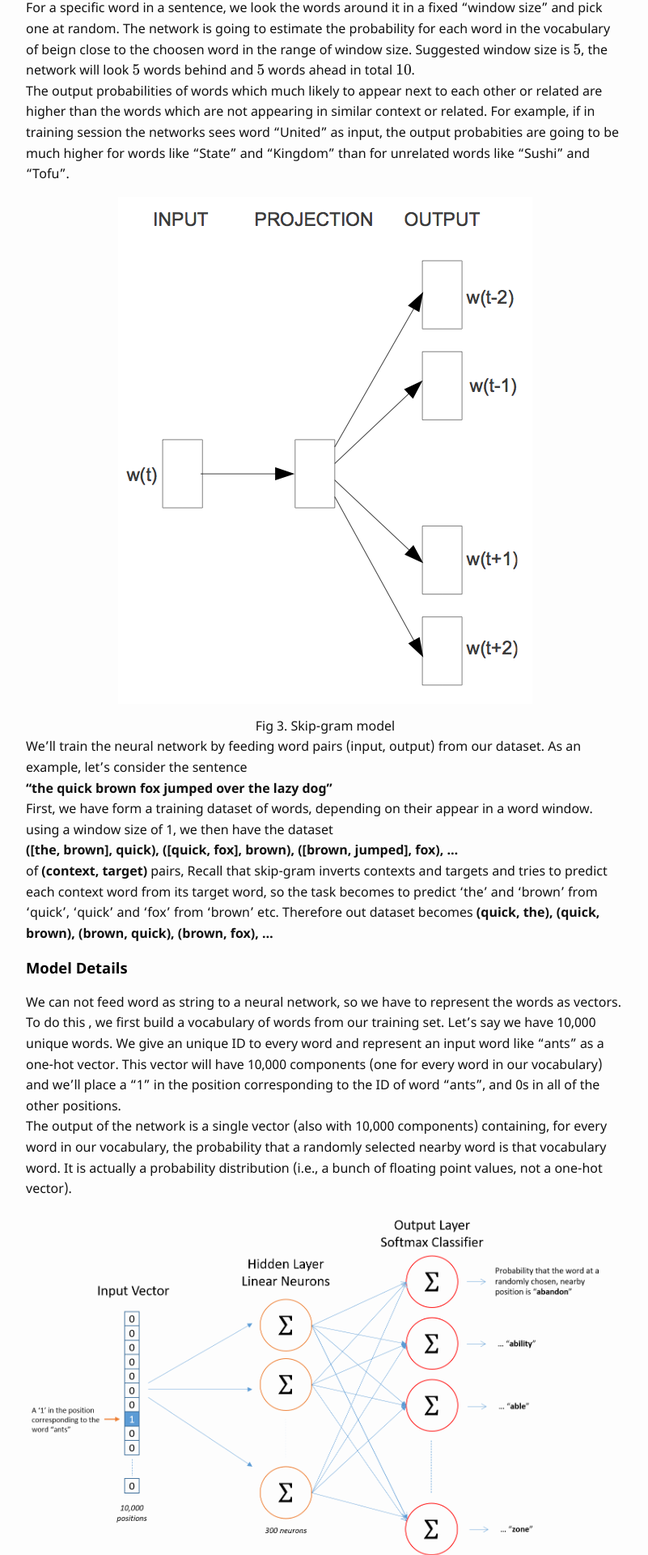
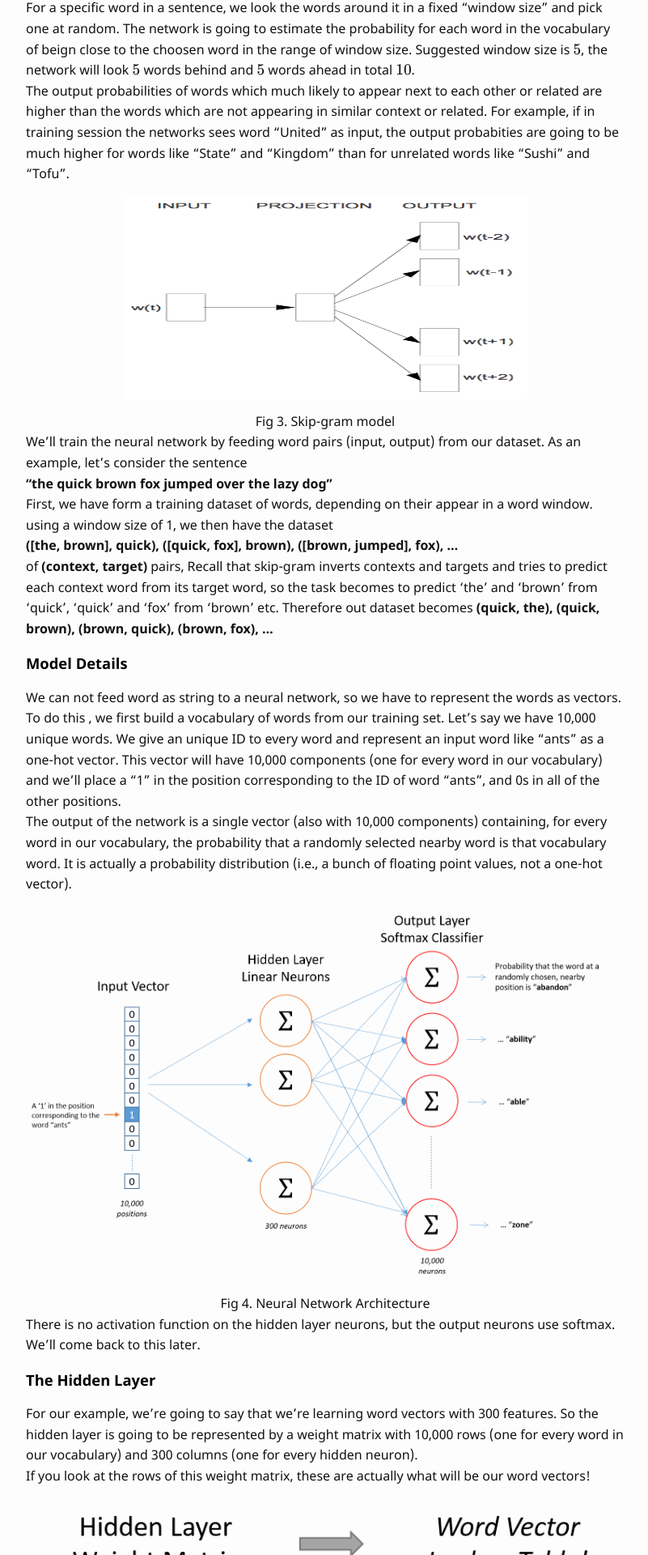
Before and after one commit to monirahmedtanveen/sumit.log, a Jekyll site: the page built from _posts/2018-05-26-the-intuition-behind-word-embeddings-and-details-on-word2vec-skip-gram-model.md, in a window 1280 px wide. Shown: the part 3553-5473 px from the top of the page at 81% size, without its empty margins (238-1039 px from the left). Built offline with Jekyll 4.4.1, drawn with Linux system fonts in a browser that asks for light colours; formulas are drawn with MathJax 3.

Commit message:
Update 2018-05-26-the-intuition-behind-word-embeddings-and-details-on-word2vec-skip-gram-model.md

```diff
--- a/_posts/2018-05-26-the-intuition-behind-word-embeddings-and-details-on-word2vec-skip-gram-model.md
+++ b/_posts/2018-05-26-the-intuition-behind-word-embeddings-and-details-on-word2vec-skip-gram-model.md
@@ -63,7 +63,7 @@ The neural network architechture of skip-gram model is quite simple. We are goin
 For a specific word in a sentence, we look the words around it in a fixed "window size" and pick one at random. The network is going to estimate the probability for each word in the vocabulary of beign close to the choosen word in the range of window size. Suggested window size is $$5$$, the network will look $$5$$ words behind and $$5$$ words ahead in total $$10$$.<br>
 The output probabilities of words which much likely to appear next to each other or related are higher than the words which are not appearing in similar context or related. For example, if in training session the networks sees word "United" as input, the output probabities are going to be much higher for words like "State" and "Kingdom" than for unrelated words like "Sushi" and "Tofu".<br>
 
-![Skip-gram]({{ '/assets/images/posts/2018-05-26-the-intuition-behind-word-embeddings-and-details-on-word2vec-skip-gram-model/skip-gram.png' width=400, height=150 | relative_url }})
+<img src="/assets/images/posts/2018-05-26-the-intuition-behind-word-embeddings-and-details-on-word2vec-skip-gram-model/skip-gram.png" alt="Skip-gram" width="500" height="250">
 <center>Fig 3. Skip-gram model</center>
 
 We'll train the neural network by feeding word pairs (input, output) from our dataset. As an example, let's consider the sentence<br>
```
